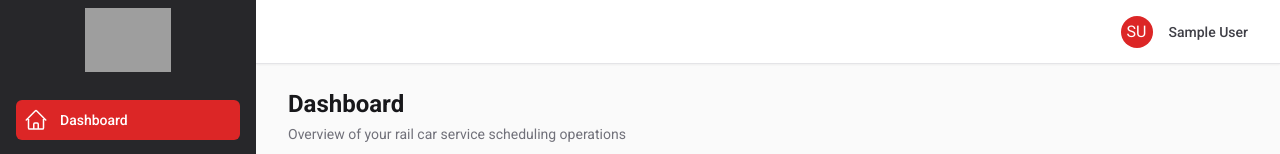
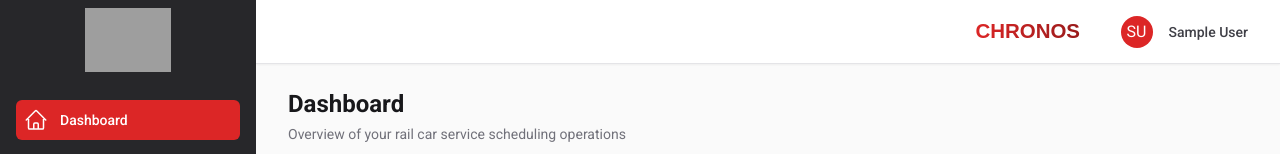
Before and after one commit to jshchssr1023/New-Project, a React (Vite) app in the folder frontend/: page / in a window 1280 px wide. Shown: the top 154 px of the page. Built offline with nearby package versions, Linux system fonts and the light colour scheme; sample sign-in values are in the browser's storage; grey boxes are pictures that could not be loaded.

Commit message:
feat: Add Chronos logo to top right corner of header
- Create public/images directory for static assets
- Add placeholder chronos-logo.svg
- Update Layout.tsx to display logo in header before user menu

```diff
--- a/frontend/src/components/Layout.tsx
+++ b/frontend/src/components/Layout.tsx
@@ -176,6 +176,13 @@ export default function Layout() {
               {/* Empty space - logo is in sidebar */}
             </div>
             <div className="flex items-center gap-x-4 lg:gap-x-6">
+              {/* Logo in top right */}
+              <img
+                src="/images/chronos-logo.svg"
+                alt="Chronos"
+                className="h-8 w-auto"
+              />
+
               {/* User menu */}
               <Menu as="div" className="relative">
                 <Menu.Button className="-m-1.5 flex items-center p-1.5">
```
Also changed, not shown: frontend/public/images/chronos-logo.svg (added).
